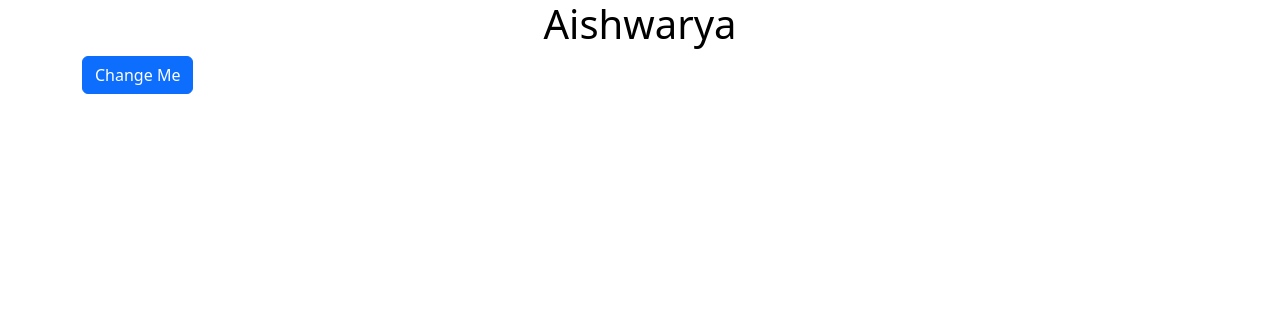
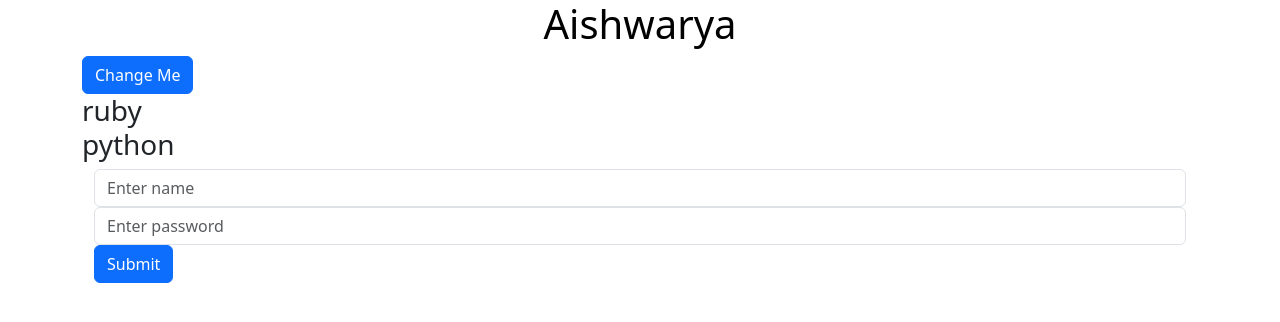
Before and after one commit to Aishwarya-yerram/python_react_app, a React (Create React App) app in the folder python_react_app/react-app/: page / in a window 1280 px wide. Shown: the top 322 px of the page. Built offline with nearby package versions, Linux system fonts and the light colour scheme.

Commit message:
added form

```diff
--- a/python_react_app/react-app/src/App.js
+++ b/python_react_app/react-app/src/App.js
@@ -1,6 +1,8 @@
 import logo from './logo.svg';
 import './App.css';
-import Name from './components/Name'
+import Name from './components/Name';
+import Example from './components/Example';
+import Form from './components/Form';
 
 function App() {
 
@@ -12,6 +14,8 @@ function App() {
   return (
     <div className="container">
     <Name />
+    <Example names={['ruby', 'python']}/>
+    <Form />
     </div>
   );
 }
--- /dev/null
+++ b/python_react_app/react-app/src/components/Example.js
@@ -0,0 +1,20 @@
+import React from 'react'
+
+function myElements(names) {
+	return names.map(
+		name =>
+		<div key={name}>
+			{`${name}`}
+		</div>
+	)
+}
+
+function Example(props) {
+	return (
+		<div>
+			<h3> {myElements(props.names)}</h3>
+		</div>
+	)
+}
+
+export default Example
--- /dev/null
+++ b/python_react_app/react-app/src/components/Form.js
@@ -0,0 +1,41 @@
+import React from 'react'
+
+class Form extends React.Component {
+	constructor(props) {
+		super(props)
+
+		this.state = {
+			 username: '',
+			 password: ''
+		}
+	}
+
+	usernameHandler = (event) => {
+		this.setState({
+			username:event.target.value
+		})
+	}
+
+	passwordHandler = (event) => {
+		this.setState({
+			password:event.target.value
+		})
+
+	}
+
+	render() {
+		return (
+			<div className="container">
+				<input type="text" value={this.state.username}
+					   placeholder="Enter name" className="form-control"
+					   onChange={this.usernameHandler}/>
+				<input type="password" value={this.state.password}
+					   placeholder="Enter password" className="form-control"
+					   onChange={this.passwordHandler}/>
+				<button className='btn btn-primary'> Submit</button>
+			</div>
+		)
+	}
+}
+
+export default Form
```
